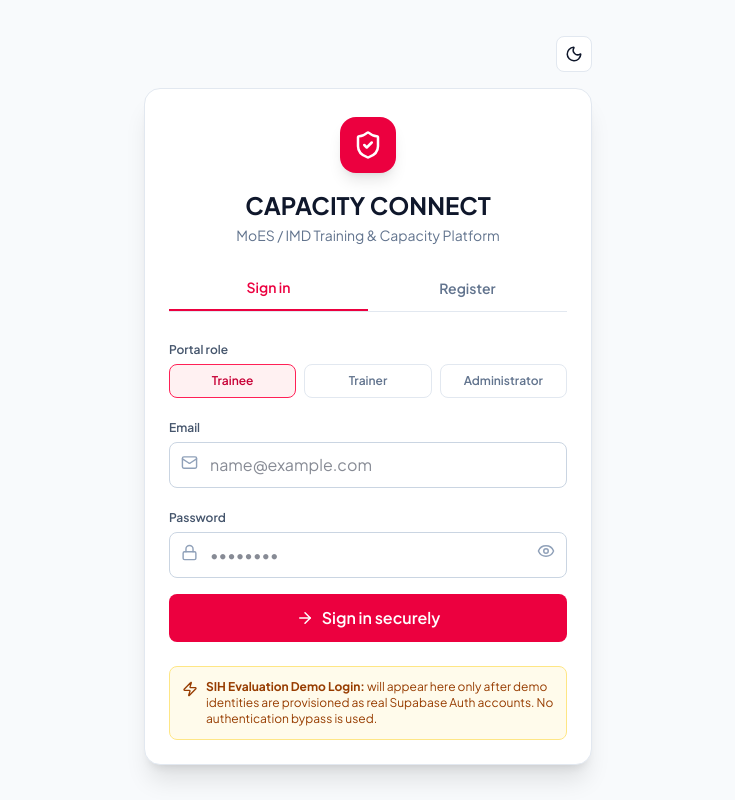
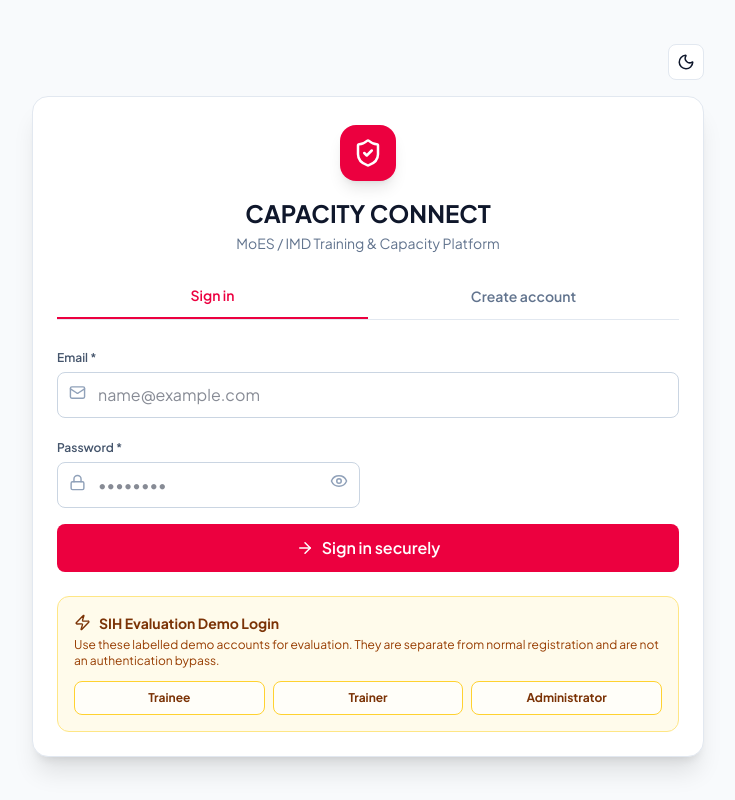
Before and after one commit to 1-divyanshu-raj/Capacity-connect, a React (Vite) app: page / in a window 1280 px wide. Shown: the whole page, without its empty margins (272-1007 px from the left). Built offline with nearby package versions, Linux system fonts and the light colour scheme.

Commit message:
feat(auth): add role-specific registration and SIH demo login

```diff
--- a/src/components/auth/LoginPage.tsx
+++ b/src/components/auth/LoginPage.tsx
@@ -1,123 +1,106 @@
 import React, { useState } from 'react';
-import { ShieldCheck, Lock, Mail, ArrowRight, UserPlus, Eye, EyeOff, Sun, Moon, AlertCircle, CheckCircle2, Zap } from 'lucide-react';
+import { ShieldCheck, Lock, Mail, ArrowRight, UserPlus, Eye, EyeOff, Sun, Moon, AlertCircle, CheckCircle2, Zap, User, Building2, GraduationCap, Briefcase } from 'lucide-react';
 import { UserRole } from '../../types';
 import { useAuth } from '../../context/AuthContext';
+import { supabase } from '../../lib/supabase';
 
-interface LoginPageProps {
-  theme?: 'light' | 'dark';
-  onToggleTheme?: () => void;
-}
-
+interface LoginPageProps { theme?: 'light' | 'dark'; onToggleTheme?: () => void; }
 const roles: { value: UserRole; label: string }[] = [
-  { value: 'trainee', label: 'Trainee' },
-  { value: 'trainer', label: 'Trainer' },
-  { value: 'admin', label: 'Administrator' }
+  { value: 'trainee', label: 'Trainee' }, { value: 'trainer', label: 'Trainer' }, { value: 'admin', label: 'Administrator' }
 ];
 
 export const LoginPage: React.FC<LoginPageProps> = ({ theme = 'light', onToggleTheme }) => {
   const { signIn, signUp, authError, setAuthError, isLoading } = useAuth();
   const [mode, setMode] = useState<'login' | 'register'>('login');
   const [role, setRole] = useState<UserRole>('trainee');
-  const [email, setEmail] = useState('');
-  const [password, setPassword] = useState('');
-  const [confirmPassword, setConfirmPassword] = useState('');
-  const [fullName, setFullName] = useState('');
-  const [showPassword, setShowPassword] = useState(false);
-  const [message, setMessage] = useState('');
+  const [email, setEmail] = useState(''); const [password, setPassword] = useState(''); const [confirmPassword, setConfirmPassword] = useState('');
+  const [fullName, setFullName] = useState(''); const [phone, setPhone] = useState(''); const [institute, setInstitute] = useState('');
+  const [designation, setDesignation] = useState(''); const [qualifications, setQualifications] = useState(''); const [workExperience, setWorkExperience] = useState('');
+  const [specialization, setSpecialization] = useState(''); const [yearsOfExperience, setYearsOfExperience] = useState(''); const [interests, setInterests] = useState('');
+  const [skills, setSkills] = useState(''); const [bio, setBio] = useState('');
+  const [showPassword, setShowPassword] = useState(false); const [message, setMessage] = useState(''); const [demoLoading, setDemoLoading] = useState<UserRole | null>(null);
+
+  const input = 'mt-1 w-full rounded-lg border border-slate-300 dark:border-slate-700 bg-white dark:bg-slate-950 px-3 py-2.5 outline-none focus:ring-2 focus:ring-rose-500';
+  const label = 'text-xs font-semibold text-slate-600 dark:text-slate-300';
 
   const submit = async (e: React.FormEvent) => {
-    e.preventDefault();
-    setAuthError(null);
-    setMessage('');
-
+    e.preventDefault(); setAuthError(null); setMessage('');
     if (!email.trim() || !password) return setMessage('Email and password are required.');
     if (mode === 'register') {
       if (!fullName.trim()) return setMessage('Full name is required.');
+      if (!institute.trim()) return setMessage('Institute / organization is required.');
       if (password.length < 8) return setMessage('Password must be at least 8 characters.');
       if (password !== confirmPassword) return setMessage('Passwords do not match.');
-
-      const result = await signUp(email, password, { fullName, role });
-      if (result.success) setMessage(result.error || 'Account created successfully.');
+      if (role === 'trainer' && (!specialization.trim() || !yearsOfExperience)) return setMessage('Trainer specialization and years of experience are required.');
+      if (role === 'admin' && (!designation.trim() || !qualifications.trim())) return setMessage('Admin designation and highest qualification are required.');
+      const result = await signUp(email, password, {
+        fullName, role, phone, institute, designation, qualifications, workExperience, specialization,
+        yearsOfExperience: yearsOfExperience ? Number(yearsOfExperience) : undefined, bio,
+        interests: interests.split(',').map(v => v.trim()).filter(Boolean),
+        skills: skills.split(',').map(name => ({ name: name.trim(), level: 3, category: 'General' })).filter(v => v.name)
+      });
+      if (result.success) { setMessage(result.error || 'Account created successfully.'); if (role !== 'admin' && result.user) setMode('login'); }
       return;
     }
-
     await signIn(email, password);
   };
 
-  const selectMode = (next: 'login' | 'register') => {
-    setMode(next);
-    setMessage('');
-    setAuthError(null);
+  const fastLogin = async (demoRole: UserRole) => {
+    setDemoLoading(demoRole); setAuthError(null); setMessage('');
+    try {
+      const { data, error } = await supabase.from('demo_accounts').select('demo_email, demo_password, role_name').eq('role_name', demoRole).maybeSingle();
+      if (error) throw error;
+      if (!data?.demo_email || !data.demo_password) throw new Error('This evaluation demo account is not configured yet.');
+      await signIn(data.demo_email, data.demo_password);
+    } catch (error: any) { setAuthError(error?.message || 'Fast Login failed.'); }
+    finally { setDemoLoading(null); }
   };
+
+  const selectMode = (next: 'login' | 'register') => { setMode(next); setMessage(''); setAuthError(null); };
+  const resetRoleFields = (next: UserRole) => { setRole(next); setMessage(''); };
 
   return (
     <div className="min-h-screen bg-slate-50 dark:bg-[#090e17] flex items-center justify-center px-4 py-8 text-slate-900 dark:text-white">
-      <div className="w-full max-w-md">
-        <div className="flex justify-end mb-4">
-          {onToggleTheme && (
-            <button onClick={onToggleTheme} className="p-2 rounded-lg border border-slate-200 dark:border-slate-700 bg-white dark:bg-slate-900" aria-label="Toggle theme">
-              {theme === 'dark' ? <Sun size={18} /> : <Moon size={18} />}
-            </button>
-          )}
-        </div>
+      <div className="w-full max-w-2xl">
+        <div className="flex justify-end mb-4">{onToggleTheme && <button onClick={onToggleTheme} className="p-2 rounded-lg border border-slate-200 dark:border-slate-700 bg-white dark:bg-slate-900" aria-label="Toggle theme">{theme === 'dark' ? <Sun size={18} /> : <Moon size={18} />}</button>}</div>
+        <div className="bg-white dark:bg-slate-900 rounded-2xl shadow-xl border border-slate-200 dark:border-slate-800 overflow-hidden">
+          <div className="p-7 pb-5 text-center"><div className="mx-auto mb-4 h-14 w-14 rounded-2xl bg-rose-600 text-white grid place-items-center shadow-lg"><ShieldCheck size={30} /></div><h1 className="text-2xl font-bold">CAPACITY CONNECT</h1><p className="text-sm text-slate-500 dark:text-slate-400 mt-1">MoES / IMD Training & Capacity Platform</p></div>
+          <div className="grid grid-cols-2 mx-6 border-b border-slate-200 dark:border-slate-700"><button onClick={() => selectMode('login')} className={`py-3 text-sm font-semibold ${mode === 'login' ? 'text-rose-600 border-b-2 border-rose-600' : 'text-slate-500'}`}>Sign in</button><button onClick={() => selectMode('register')} className={`py-3 text-sm font-semibold ${mode === 'register' ? 'text-rose-600 border-b-2 border-rose-600' : 'text-slate-500'}`}>Create account</button></div>
+          <form onSubmit={submit} className="p-6 space-y-4">
+            {mode === 'register' && <>
+              <div className="grid grid-cols-1 md:grid-cols-3 gap-2">
+                {roles.map(item => <button type="button" key={item.value} onClick={() => resetRoleFields(item.value)} className={`rounded-xl border p-3 text-left ${role === item.value ? 'border-rose-500 bg-rose-50 dark:bg-rose-950/40' : 'border-slate-200 dark:border-slate-700'}`}><div className="flex items-center gap-2">{item.value === 'trainee' ? <GraduationCap size={18} /> : item.value === 'trainer' ? <Briefcase size={18} /> : <ShieldCheck size={18} />}<span className="text-sm font-bold">{item.label}</span></div><p className="text-[11px] text-slate-500 mt-1">{item.value === 'trainee' ? 'Learning & competency development' : item.value === 'trainer' ? 'Teach, mentor & publish training' : 'Platform governance & administration'}</p></button>)}
+              </div>
+              <div className="rounded-lg bg-slate-50 dark:bg-slate-950/60 p-3 text-xs text-slate-500 dark:text-slate-400">{role === 'admin' ? 'Admin accounts are created as Pending and require approval by an existing administrator.' : role === 'trainer' ? 'Trainer profiles collect professional expertise so the platform can match trainers to capacity-building needs.' : 'Trainee profiles collect learning context so courses and competency pathways can be personalized.'}</div>
+              <div className="grid grid-cols-1 md:grid-cols-2 gap-4">
+                <label><span className={label}>Full name *</span><div className="relative"><User size={16} className="absolute left-3 top-3 text-slate-400"/><input value={fullName} onChange={e => setFullName(e.target.value)} className={`${input} pl-9`} placeholder="Your full name"/></div></label>
+                <label><span className={label}>Phone</span><input value={phone} onChange={e => setPhone(e.target.value)} className={input} placeholder="+91 XXXXX XXXXX"/></label>
+                <label><span className={label}>Institute / organization *</span><div className="relative"><Building2 size={16} className="absolute left-3 top-3 text-slate-400"/><input value={institute} onChange={e => setInstitute(e.target.value)} className={`${input} pl-9`} placeholder="IMD / IIT / University / Organization"/></div></label>
+                <label><span className={label}>Designation {role === 'admin' ? '*' : ''}</span><input value={designation} onChange={e => setDesignation(e.target.value)} className={input} placeholder={role === 'trainee' ? 'Student / Research Scholar' : 'Scientist / Faculty / Officer'}/></label>
+                <label><span className={label}>Highest qualification {role === 'admin' ? '*' : ''}</span><input value={qualifications} onChange={e => setQualifications(e.target.value)} className={input} placeholder="B.Tech / M.Sc / Ph.D / MBA..."/></label>
+                {role !== 'trainee' && <label><span className={label}>Work experience</span><input value={workExperience} onChange={e => setWorkExperience(e.target.value)} className={input} placeholder="e.g. 8 years in meteorology"/></label>}
+                {role === 'trainer' && <><label><span className={label}>Specialization *</span><input value={specialization} onChange={e => setSpecialization(e.target.value)} className={input} placeholder="NWP, Radar, Seismology..."/></label><label><span className={label}>Years of experience *</span><input type="number" min="0" max="60" value={yearsOfExperience} onChange={e => setYearsOfExperience(e.target.value)} className={input} placeholder="10"/></label></>}
+                {role === 'trainee' && <label><span className={label}>Learning interests</span><input value={interests} onChange={e => setInterests(e.target.value)} className={input} placeholder="NWP, climate science, GIS..."/></label>}
+                <label className="md:col-span-2"><span className={label}>{role === 'trainer' ? 'Expertise / skills' : 'Skills'}</span><input value={skills} onChange={e => setSkills(e.target.value)} className={input} placeholder="Comma-separated skills"/></label>
+                <label className="md:col-span-2"><span className={label}>Short bio</span><textarea value={bio} onChange={e => setBio(e.target.value)} className={`${input} min-h-20`} placeholder="Tell us briefly about your role or learning goals"/></label>
+              </div>
+            </>}
 
-        <div className="bg-white dark:bg-slate-900 rounded-2xl shadow-xl border border-slate-200 dark:border-slate-800 overflow-hidden">
-          <div className="p-7 pb-5 text-center">
-            <div className="mx-auto mb-4 h-14 w-14 rounded-2xl bg-rose-600 text-white grid place-items-center shadow-lg">
-              <ShieldCheck size={30} />
+            <label className="block"><span className={label}>Email *</span><div className="relative mt-1"><Mail size={17} className="absolute left-3 top-3 text-slate-400"/><input type="email" autoComplete="email" value={email} onChange={e => setEmail(e.target.value)} className="w-full rounded-lg border border-slate-300 dark:border-slate-700 bg-white dark:bg-slate-950 pl-10 pr-3 py-2.5 outline-none focus:ring-2 focus:ring-rose-500" placeholder="name@example.com"/></div></label>
+            <div className="grid grid-cols-1 md:grid-cols-2 gap-4">
+              <label className="block"><span className={label}>Password *</span><div className="relative mt-1"><Lock size={17} className="absolute left-3 top-3 text-slate-400"/><input type={showPassword ? 'text' : 'password'} autoComplete={mode === 'login' ? 'current-password' : 'new-password'} value={password} onChange={e => setPassword(e.target.value)} className="w-full rounded-lg border border-slate-300 dark:border-slate-700 bg-white dark:bg-slate-950 pl-10 pr-10 py-2.5 outline-none focus:ring-2 focus:ring-rose-500" placeholder="••••••••"/><button type="button" onClick={() => setShowPassword(v => !v)} className="absolute right-3 top-2.5 text-slate-400">{showPassword ? <EyeOff size={18}/> : <Eye size={18}/>}</button></div></label>
+              {mode === 'register' && <label className="block"><span className={label}>Confirm password *</span><input type="password" autoComplete="new-password" value={confirmPassword} onChange={e => setConfirmPassword(e.target.value)} className={input} placeholder="••••••••"/></label>}
             </div>
-            <h1 className="text-2xl font-bold">CAPACITY CONNECT</h1>
-            <p className="text-sm text-slate-500 dark:text-slate-400 mt-1">MoES / IMD Training & Capacity Platform</p>
-          </div>
-
-          <div className="grid grid-cols-2 mx-6 border-b border-slate-200 dark:border-slate-700">
-            <button onClick={() => selectMode('login')} className={`py-3 text-sm font-semibold ${mode === 'login' ? 'text-rose-600 border-b-2 border-rose-600' : 'text-slate-500'}`}>Sign in</button>
-            <button onClick={() => selectMode('register')} className={`py-3 text-sm font-semibold ${mode === 'register' ? 'text-rose-600 border-b-2 border-rose-600' : 'text-slate-500'}`}>Register</button>
-          </div>
-
-          <form onSubmit={submit} className="p-6 space-y-4">
-            {mode === 'register' && (
-              <label className="block">
-                <span className="text-xs font-semibold text-slate-600 dark:text-slate-300">Full name</span>
-                <input value={fullName} onChange={e => setFullName(e.target.value)} className="mt-1 w-full rounded-lg border border-slate-300 dark:border-slate-700 bg-white dark:bg-slate-950 px-3 py-2.5 outline-none focus:ring-2 focus:ring-rose-500" placeholder="Your full name" />
-              </label>
-            )}
-
-            <div>
-              <span className="text-xs font-semibold text-slate-600 dark:text-slate-300">Portal role</span>
-              <div className="grid grid-cols-3 gap-2 mt-1">
-                {roles.map(item => (
-                  <button type="button" key={item.value} onClick={() => setRole(item.value)} className={`rounded-lg border px-2 py-2 text-xs font-semibold ${role === item.value ? 'border-rose-500 bg-rose-50 dark:bg-rose-950/40 text-rose-700 dark:text-rose-300' : 'border-slate-200 dark:border-slate-700 text-slate-500'}`}>
-                    {item.label}
-                  </button>
-                ))}
-              </div>
-            </div>
-
-            <label className="block">
-              <span className="text-xs font-semibold text-slate-600 dark:text-slate-300">Email</span>
-              <div className="relative mt-1"><Mail size={17} className="absolute left-3 top-3 text-slate-400" /><input type="email" autoComplete="email" value={email} onChange={e => setEmail(e.target.value)} className="w-full rounded-lg border border-slate-300 dark:border-slate-700 bg-white dark:bg-slate-950 pl-10 pr-3 py-2.5 outline-none focus:ring-2 focus:ring-rose-500" placeholder="name@example.com" /></div>
-            </label>
-
-            <label className="block">
-              <span className="text-xs font-semibold text-slate-600 dark:text-slate-300">Password</span>
-              <div className="relative mt-1"><Lock size={17} className="absolute left-3 top-3 text-slate-400" /><input type={showPassword ? 'text' : 'password'} autoComplete={mode === 'login' ? 'current-password' : 'new-password'} value={password} onChange={e => setPassword(e.target.value)} className="w-full rounded-lg border border-slate-300 dark:border-slate-700 bg-white dark:bg-slate-950 pl-10 pr-10 py-2.5 outline-none focus:ring-2 focus:ring-rose-500" placeholder="••••••••" /><button type="button" onClick={() => setShowPassword(v => !v)} className="absolute right-3 top-2.5 text-slate-400">{showPassword ? <EyeOff size={18} /> : <Eye size={18} />}</button></div>
-            </label>
-
-            {mode === 'register' && (
-              <label className="block"><span className="text-xs font-semibold text-slate-600 dark:text-slate-300">Confirm password</span><input type="password" autoComplete="new-password" value={confirmPassword} onChange={e => setConfirmPassword(e.target.value)} className="mt-1 w-full rounded-lg border border-slate-300 dark:border-slate-700 bg-white dark:bg-slate-950 px-3 py-2.5 outline-none focus:ring-2 focus:ring-rose-500" placeholder="••••••••" /></label>
-            )}
-
-            {(message || authError) && <div className={`rounded-lg p-3 text-sm flex gap-2 ${message && !authError ? 'bg-emerald-50 text-emerald-700 dark:bg-emerald-950/30 dark:text-emerald-300' : 'bg-red-50 text-red-700 dark:bg-red-950/30 dark:text-red-300'}`}>{message && !authError ? <CheckCircle2 size={18} /> : <AlertCircle size={18} />}<span>{message || authError}</span></div>}
-
-            <button disabled={isLoading} className="w-full rounded-lg bg-rose-600 hover:bg-rose-700 disabled:opacity-60 text-white py-3 font-semibold flex items-center justify-center gap-2 transition">
-              {mode === 'login' ? <><ArrowRight size={18} /> Sign in securely</> : <><UserPlus size={18} /> Create account</>}
-            </button>
+            {(message || authError) && <div className={`rounded-lg p-3 text-sm flex gap-2 ${message && !authError ? 'bg-emerald-50 text-emerald-700 dark:bg-emerald-950/30 dark:text-emerald-300' : 'bg-red-50 text-red-700 dark:bg-red-950/30 dark:text-red-300'}`}>{message && !authError ? <CheckCircle2 size={18}/> : <AlertCircle size={18}/>}<span>{message || authError}</span></div>}
+            <button disabled={isLoading} className="w-full rounded-lg bg-rose-600 hover:bg-rose-700 disabled:opacity-60 text-white py-3 font-semibold flex items-center justify-center gap-2 transition">{mode === 'login' ? <><ArrowRight size={18}/> Sign in securely</> : <><UserPlus size={18}/> Create {role} account</>}</button>
           </form>
 
-          <div className="mx-6 mb-6 rounded-lg border border-amber-200 bg-amber-50 dark:border-amber-900/60 dark:bg-amber-950/20 p-3 text-xs text-amber-800 dark:text-amber-300 flex gap-2">
-            <Zap size={16} className="shrink-0 mt-0.5" />
-            <span><strong>SIH Evaluation Demo Login:</strong> will appear here only after demo identities are provisioned as real Supabase Auth accounts. No authentication bypass is used.</span>
+          <div className="mx-6 mb-6 rounded-xl border border-amber-200 bg-amber-50 dark:border-amber-900/60 dark:bg-amber-950/20 p-4">
+            <div className="flex items-center gap-2 text-sm font-bold text-amber-900 dark:text-amber-200"><Zap size={17}/> SIH Evaluation Demo Login</div>
+            <p className="text-xs text-amber-800 dark:text-amber-300 mt-1 mb-3">Use these labelled demo accounts for evaluation. They are separate from normal registration and are not an authentication bypass.</p>
+            <div className="grid grid-cols-3 gap-2">
+              {roles.map(item => <button key={item.value} type="button" disabled={!!demoLoading} onClick={() => fastLogin(item.value)} className="rounded-lg border border-amber-300 dark:border-amber-800 bg-white/70 dark:bg-slate-900/60 px-2 py-2 text-xs font-bold text-amber-900 dark:text-amber-200 disabled:opacity-50">{demoLoading === item.value ? 'Signing in…' : item.label}</button>)}
+            </div>
           </div>
         </div>
       </div>
```
